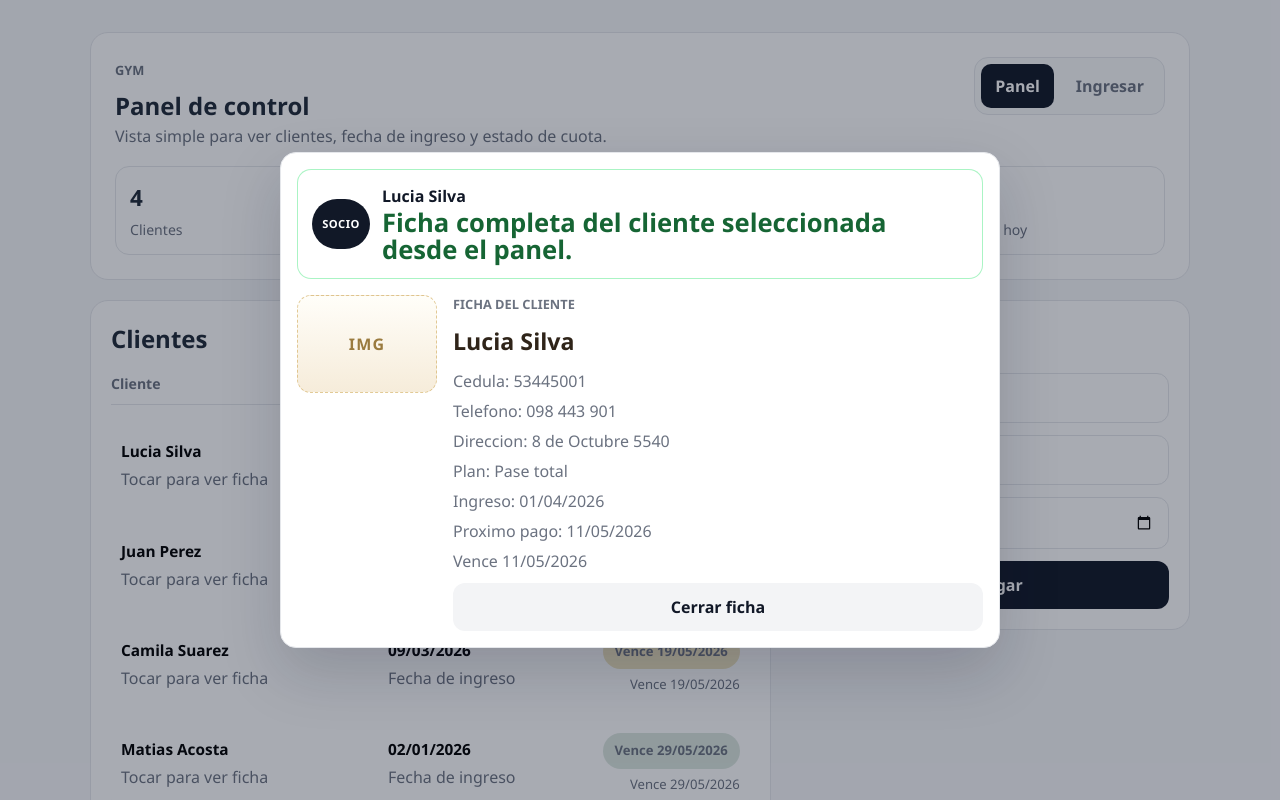
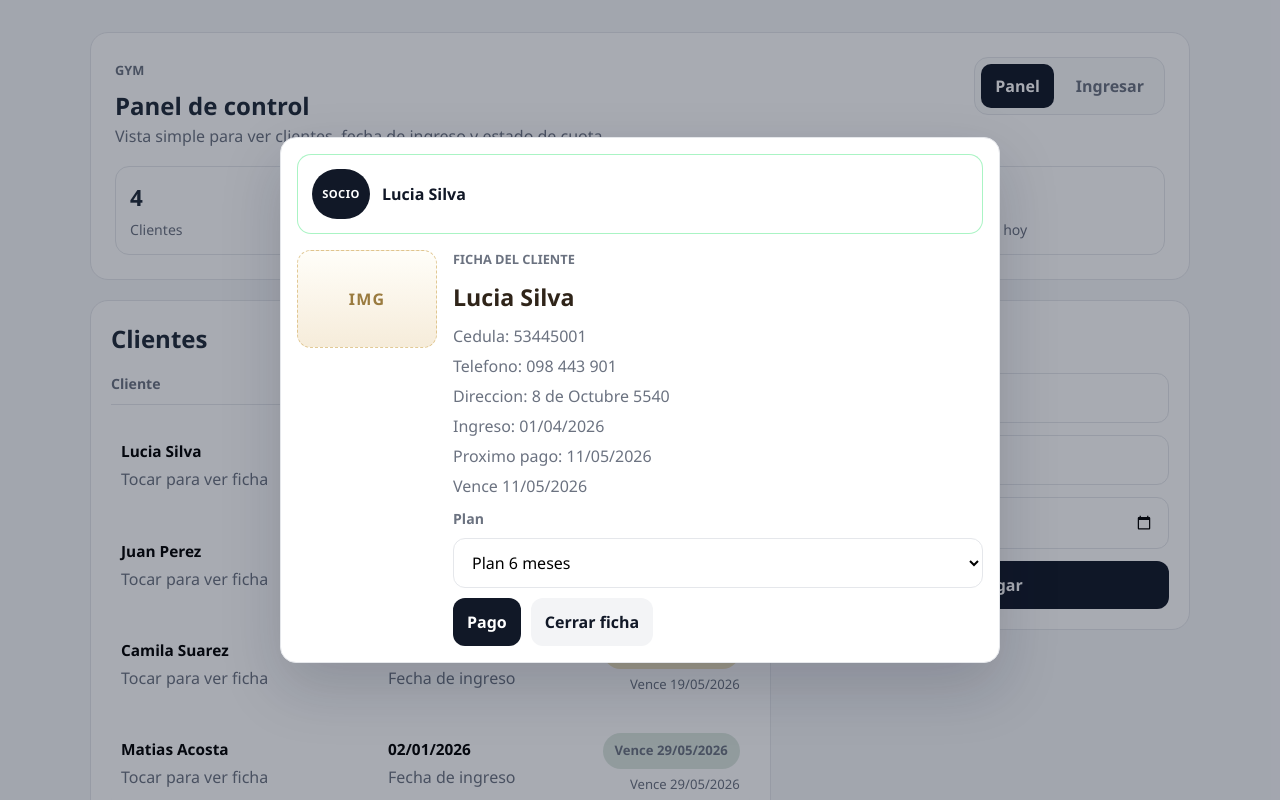
Before and after one commit to MoNRaSpGit/frontend-gym, a React (Vite) app: page / in a window 1280 px wide. Both pictures are taken after a click on the button 430 px from the left and 465 px from the top of the page. Shown: the top 800 px of the page. Built offline with nearby package versions, Linux system fonts and the light colour scheme.

Commit message:
Add gym client payment actions

```diff
--- a/src/features/gym/GymHomePage.tsx
+++ b/src/features/gym/GymHomePage.tsx
@@ -16,6 +16,8 @@ type Client = {
   active: boolean;
   lastVisitAt: string | null;
 };
+
+type ClientPlan = "Plan estandar" | "Plan 3 meses" | "Plan 6 meses";
 
 type NewClientForm = {
   name: string;
@@ -40,7 +42,7 @@ const initialClients: Client[] = [
     cedula: "45678901",
     phone: "099 123 456",
     address: "Rivera 1234",
-    plan: "Pase libre",
+    plan: "Plan estandar",
     enrolledAt: "2026-02-14",
     nextPaymentDate: "2026-05-14",
     active: true,
@@ -52,7 +54,7 @@ const initialClients: Client[] = [
     cedula: "51234098",
     phone: "094 778 221",
     address: "Colonia 845",
-    plan: "Funcional",
+    plan: "Plan 3 meses",
     enrolledAt: "2026-03-09",
     nextPaymentDate: "2026-05-19",
     active: true,
@@ -64,7 +66,7 @@ const initialClients: Client[] = [
     cedula: "49811234",
     phone: "091 884 220",
     address: "Bulevar Artigas 2011",
-    plan: "Musculacion",
+    plan: "Plan estandar",
     enrolledAt: "2026-01-02",
     nextPaymentDate: "2026-05-29",
     active: true,
@@ -76,7 +78,7 @@ const initialClients: Client[] = [
     cedula: "53445001",
     phone: "098 443 901",
     address: "8 de Octubre 5540",
-    plan: "Pase total",
+    plan: "Plan 6 meses",
     enrolledAt: "2026-04-01",
     nextPaymentDate: "2026-05-11",
     active: true,
@@ -120,6 +122,18 @@ function addMonths(dateValue: string, months: number) {
   const nextDate = parseLocalDate(dateValue);
   nextDate.setMonth(nextDate.getMonth() + months);
   return nextDate.toISOString().slice(0, 10);
+}
+
+function getPlanMonths(plan: string) {
+  if (plan === "Plan 3 meses") {
+    return 3;
+  }
+
+  if (plan === "Plan 6 meses") {
+    return 6;
+  }
+
+  return 1;
 }
 
 function diffDays(fromDate: string, toDate: string) {
@@ -191,7 +205,7 @@ export function GymHomePage() {
   const [kioskResult, setKioskResult] = useState("Todavia no hubo ingresos marcados.");
   const [kioskMember, setKioskMember] = useState<DemoMemberCard | null>(null);
   const [kioskCountdown, setKioskCountdown] = useState(12);
-  const [selectedClient, setSelectedClient] = useState<Client | null>(null);
+  const [selectedClientId, setSelectedClientId] = useState<string | null>(null);
   const [activeTab, setActiveTab] = useState<GymTab>("panel");
   const nextIdRef = useRef(100);
 
@@ -212,6 +226,11 @@ export function GymHomePage() {
   const sortedClients = useMemo(() => {
     return [...activeClients].sort((left, right) => diffDays(TODAY, left.nextPaymentDate) - diffDays(TODAY, right.nextPaymentDate));
   }, [activeClients]);
+
+  const selectedClient = useMemo(
+    () => clients.find((client) => client.id === selectedClientId) ?? null,
+    [clients, selectedClientId]
+  );
 
   useEffect(() => {
     if (!kioskMember) {
@@ -252,7 +271,7 @@ export function GymHomePage() {
       cedula: newClient.cedula.trim(),
       phone: "099 000 000",
       address: "Direccion a definir",
-      plan: "Pase libre",
+      plan: "Plan estandar",
       enrolledAt: newClient.enrolledAt,
       nextPaymentDate: addMonths(newClient.enrolledAt, 1),
       active: true,
@@ -295,6 +314,23 @@ export function GymHomePage() {
     setKioskMember(null);
     setKioskResult("Todavia no hubo ingresos marcados.");
     setKioskCountdown(12);
+  }
+
+  function handleClientPlanChange(clientId: string, plan: ClientPlan) {
+    setClients((current) => current.map((client) => (client.id === clientId ? { ...client, plan } : client)));
+  }
+
+  function handleClientPayment(clientId: string) {
+    setClients((current) =>
+      current.map((client) =>
+        client.id === clientId
+          ? {
+              ...client,
+              nextPaymentDate: addMonths(client.nextPaymentDate, getPlanMonths(client.plan))
+            }
+          : client
+      )
+    );
   }
 
   return (
@@ -370,7 +406,7 @@ export function GymHomePage() {
                   const status = getClientStatus(client.nextPaymentDate);
 
                   return (
-                    <button type="button" className="table-row table-row--button" key={client.id} onClick={() => setSelectedClient(client)}>
+                    <button type="button" className="table-row table-row--button" key={client.id} onClick={() => setSelectedClientId(client.id)}>
                       <div className="client-cell">
                         <strong>{client.name}</strong>
                         <span>Tocar para ver ficha</span>
@@ -510,13 +546,12 @@ export function GymHomePage() {
       )}
 
       {selectedClient ? (
-        <div className="overlay" role="presentation" onClick={() => setSelectedClient(null)}>
+        <div className="overlay" role="presentation" onClick={() => setSelectedClientId(null)}>
           <article className="member-card member-card--panel" role="dialog" aria-modal="true" onClick={(event) => event.stopPropagation()}>
             <div className="member-card__success member-card__success--panel">
               <span className="success-icon success-icon--panel">SOCIO</span>
               <div>
                 <strong>{selectedClient.name}</strong>
-                <p>Ficha completa del cliente seleccionada desde el panel.</p>
               </div>
             </div>
 
@@ -530,14 +565,29 @@ export function GymHomePage() {
                 <span>Cedula: {selectedClient.cedula}</span>
                 <span>Telefono: {selectedClient.phone}</span>
                 <span>Direccion: {selectedClient.address}</span>
-                <span>Plan: {selectedClient.plan}</span>
                 <span>Ingreso: {formatDate(selectedClient.enrolledAt)}</span>
                 <span>Proximo pago: {formatDate(selectedClient.nextPaymentDate)}</span>
                 <span>{getPaymentText(selectedClient.nextPaymentDate)}</span>
               </div>
-              <button type="button" className="button button--ghost button--full" onClick={() => setSelectedClient(null)}>
-                Cerrar ficha
-              </button>
+              <label className="plan-field">
+                <span>Plan</span>
+                <select
+                  value={selectedClient.plan}
+                  onChange={(event) => handleClientPlanChange(selectedClient.id, event.target.value as ClientPlan)}
+                >
+                  <option>Plan estandar</option>
+                  <option>Plan 3 meses</option>
+                  <option>Plan 6 meses</option>
+                </select>
+              </label>
+              <div className="client-modal-actions">
+                <button type="button" className="button button--solid" onClick={() => handleClientPayment(selectedClient.id)}>
+                  Pago
+                </button>
+                <button type="button" className="button button--ghost" onClick={() => setSelectedClientId(null)}>
+                  Cerrar ficha
+                </button>
+              </div>
             </div>
           </article>
         </div>
--- a/src/styles/global.css
+++ b/src/styles/global.css
@@ -521,6 +521,30 @@ a {
   color: var(--muted);
 }
 
+.plan-field {
+  display: grid;
+  gap: 8px;
+}
+
+.plan-field span {
+  color: var(--muted);
+  font-size: 0.88rem;
+  font-weight: 700;
+}
+
+.plan-field select {
+  width: 100%;
+  padding: 12px 14px;
+  border: 1px solid var(--border);
+  border-radius: 12px;
+  background: #fff;
+}
+
+.client-modal-actions {
+  display: flex;
+  gap: 10px;
+}
+
 .payment-alert {
   display: grid;
   gap: 4px;
```
